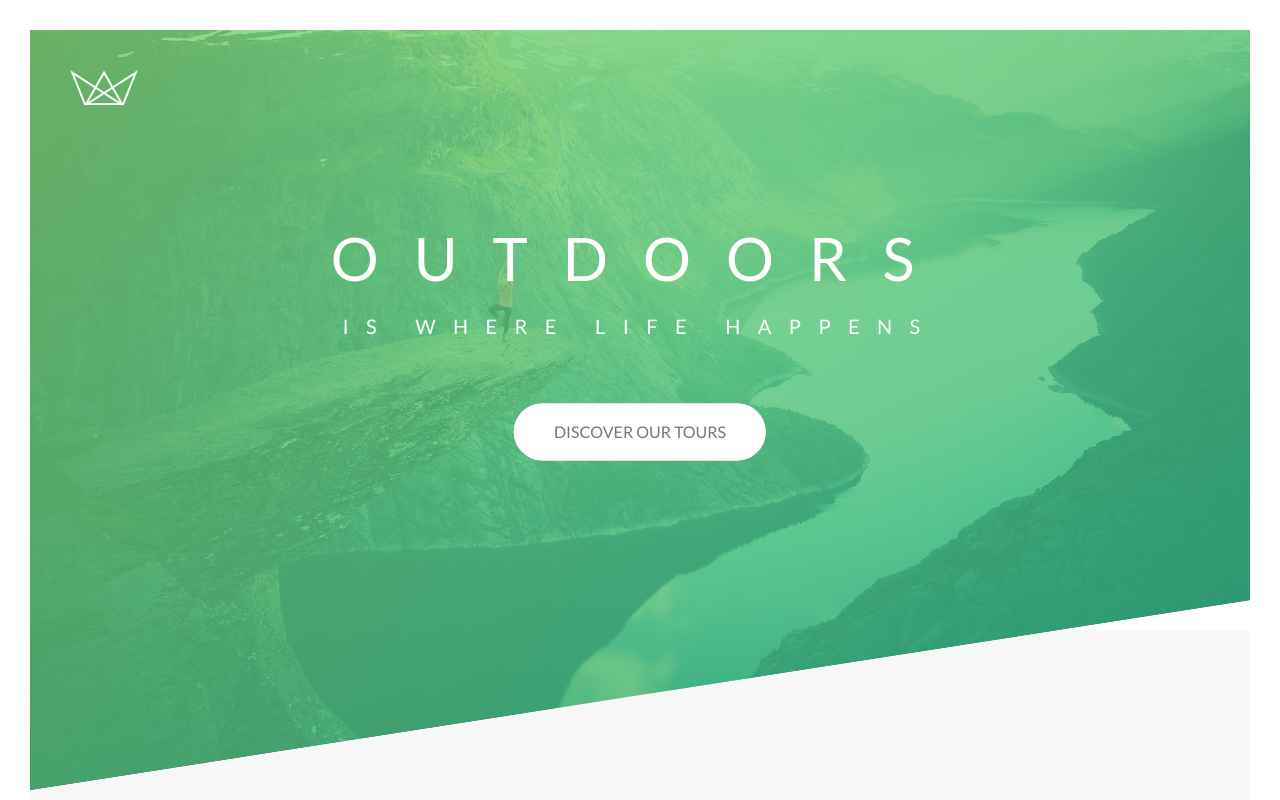
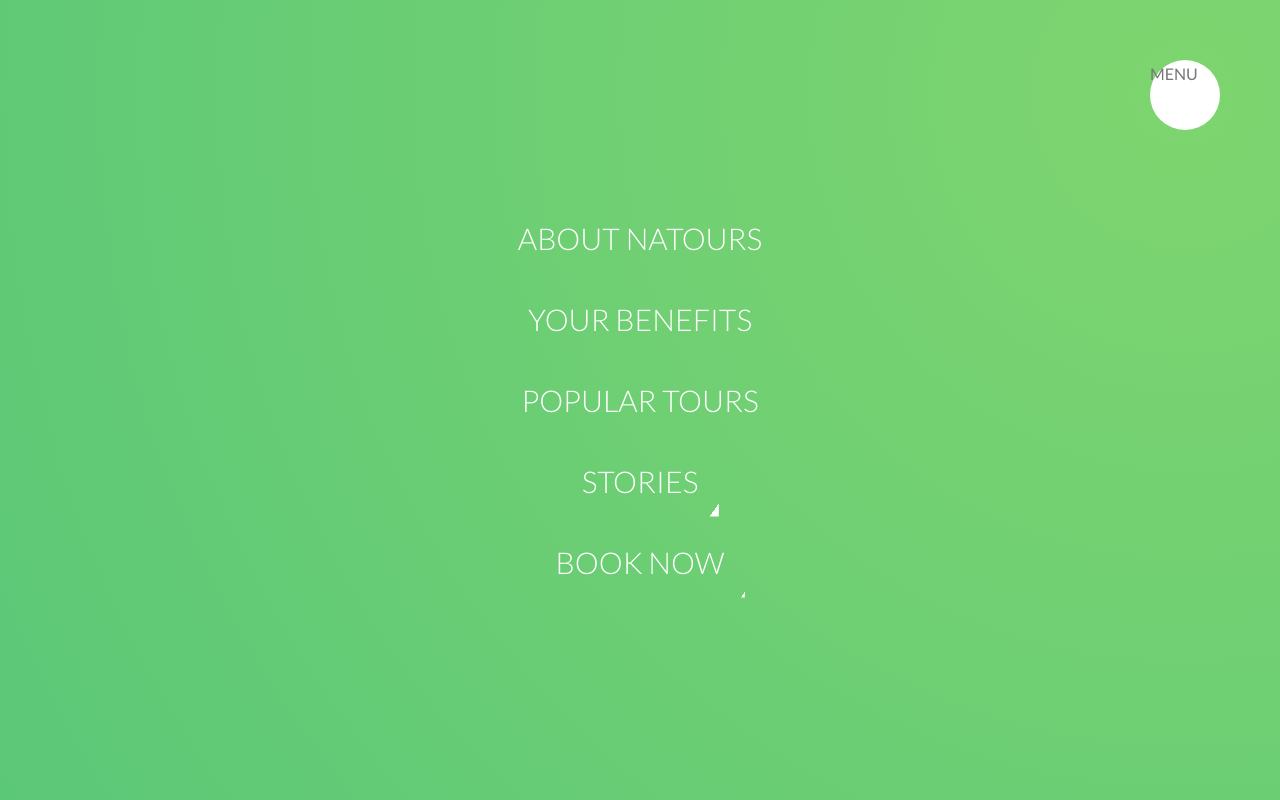
Before and after one commit to martywebdev/natours, a website: page index.html in a window 1280 px wide. Shown: the top 800 px of the page. Drawn offline with Linux system fonts and the light colour scheme.

Commit message:
navigation 1

```diff
--- a/index.html
+++ b/index.html
@@ -14,6 +14,31 @@
     <title>Document</title>
   </head>
   <body>
+    <div class="navigation">
+      <input type="checkbox" class="navigation__checkbox" id="navi-toggle" />
+      <label for="navi-toggle" class="navigation__button">MENU</label>
+      <div class="navigation__background">&nbsp;</div>
+
+      <nav class="navigation__nav">
+        <ul class="navigation__list">
+          <li class="navigation__item">
+            <a href="#" class="navigation__link">About Natours</a>
+          </li>
+          <li class="navigation__item">
+            <a href="#" class="navigation__link">Your benefits</a>
+          </li>
+          <li class="navigation__item">
+            <a href="#" class="navigation__link">Popular tours</a>
+          </li>
+          <li class="navigation__item">
+            <a href="#" class="navigation__link">Stories</a>
+          </li>
+          <li class="navigation__item">
+            <a href="#" class="navigation__link">Book now</a>
+          </li>
+        </ul>
+      </nav>
+    </div>
     <header class="header">
       <div class="header__logo-box">
         <img src="img/logo-white.png" alt="Logo" class="header__logo" />
@@ -386,11 +411,11 @@
           <p class="footer__copyright">
             Built by <a href="#" class="footer__link">Marty Umlas</a> for his
             online course
-            <a href="#" class="footer__link">Advanced CSS and Sass</a>. Copyright
-            &copy; by Marty Umlas. Lorem ipsum dolor sit, amet consectetur
-            adipisicing elit. Facilis vero, sequi deleniti minima id repellat?
-            Pariatur, nam inventore. Tenetur deserunt reprehenderit non
-            obcaecati ab totam iusto quod assumenda repellat pariatur.
+            <a href="#" class="footer__link">Advanced CSS and Sass</a>.
+            Copyright &copy; by Marty Umlas. Lorem ipsum dolor sit, amet
+            consectetur adipisicing elit. Facilis vero, sequi deleniti minima id
+            repellat? Pariatur, nam inventore. Tenetur deserunt reprehenderit
+            non obcaecati ab totam iusto quod assumenda repellat pariatur.
           </p>
         </div>
       </div>
--- /dev/null
+++ b/scss/layout/_navigation.scss
@@ -0,0 +1,85 @@
+@use "../abstracts/variables" as *;
+
+.navigation {
+  &__checkbox {
+    display: none;
+  }
+
+  //this is label
+  &__button {
+    background-color: $color-white;
+    height: 7rem;
+    width: 7rem;
+    position: fixed;
+    top: 6rem;
+    right: 6rem;
+    border-radius: 50%;
+    z-index: 2000;
+  }
+  //this is background mask
+  &__background {
+    height: 6rem;
+    width: 6rem;
+    border-radius: 50%;
+    position: fixed;
+    top: 6.5rem;
+    right: 6.5rem;
+    // start from the middle
+    background-image: radial-gradient(
+      $color-primary-light,
+      $color-primary-dark
+    );
+    z-index: 1000;
+    transform: scale(80);
+  }
+
+  &__nav {
+    height: 100vh;
+    width: 100%;
+    position: fixed;
+    top: 0;
+    right: 0;
+    z-index: 1500;
+  }
+
+  &__list {
+    position: absolute;
+    top: 50%;
+    left: 50%;
+    transform: translate(-50%, -50%);
+    list-style: none;
+    text-align: center;
+  }
+
+  &__item {
+    margin: 1rem;
+  }
+
+  &__link {
+    &:link,
+    &:visited {
+      display: inline-block;
+      font-size: 3rem;
+      font-weight: 300;
+      padding: 1rem 2rem;
+      color: $color-white;
+      text-decoration: none;
+      text-transform: uppercase;
+      background-image: linear-gradient(
+        125deg,
+        transparent 0%,
+        transparent 50%,
+        $color-white 50%
+      );
+      background-size: 220%;
+      transition: all 0.4s;
+    }
+
+    &:hover,
+    &:active {
+      background-position: 100%;
+      color: $color-primary;
+      transform: translateX(1rem);
+    }
+  }
+}
--- a/scss/main.scss
+++ b/scss/main.scss
@@ -15,6 +15,7 @@
 @use 'components/story';
 @use 'components/video';
 @use 'components/form';
+@use 'layout/navigation';
 @use 'layout/header';
 @use 'layout/grid';
 @use 'layout/footer';
```
Also changed, not shown: css/style.css, 1 other file.
